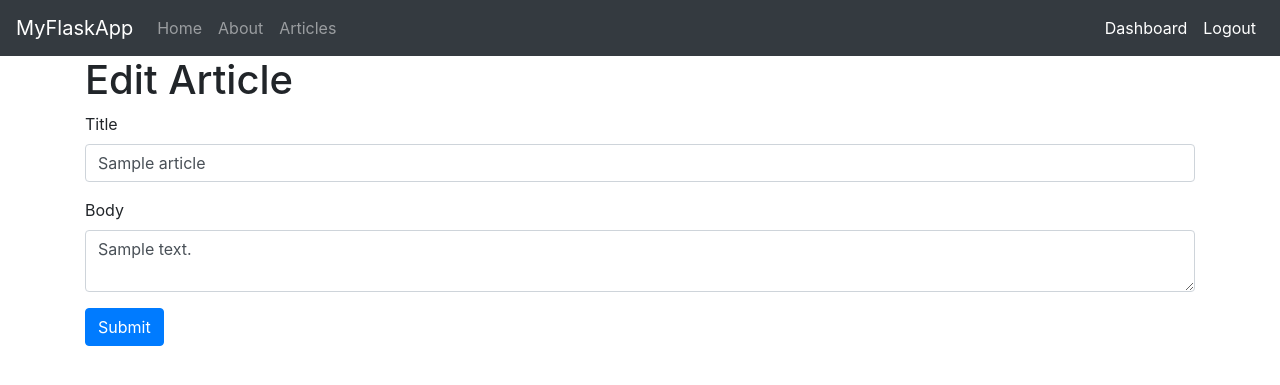
After one commit to rptorres22/Python, a Flask app: page /edit_article/1 in a window 1280 px wide. The commit adds this page. Shown: the top 385 px of the page. Run offline with Flask 2, Linux system fonts and the light colour scheme; the visitor is signed in with stand-in values (Sample User, id 1); tables that the repository leaves empty or names only in its code hold one stand-in row (values such as "Sample post"); some libraries are stand-ins or nearby versions.

Commit message:
adding crud

```diff
--- a/myflaskapp/app.py
+++ b/myflaskapp/app.py
@@ -228,6 +228,71 @@ def add_article():
 
 
 
+# Edit Article
+@app.route('/edit_article/<string:id>', methods=['GET', 'POST'])
+@is_logged_in
+def edit_article(id):
+    # Create cursor
+    cur = mysql.connection.cursor()
+
+    # Get article by id
+    result = cur.execute("SELECT * FROM articles WHERE id = %s", [id])
+
+    article = cur.fetchone()
+
+    # Get form
+    form = ArticleForm(request.form)
+
+    # Populate article form fields
+    form.title.data = article['title']
+    form.body.data = article['body']
+
+    if request.method == 'POST' and form.validate():
+        title = request.form['title']
+        body = request.form['body']
+
+        # Create Cursor
+        cur = mysql.connection.cursor()
+
+        # Execute
+        cur.execute("UPDATE articles SET title=%s, body=%s WHERE id = %s", (title, body, article['id']))
+
+        # Commit to DB
+        mysql.connection.commit()
+
+        # Close connection
+        cur.close()
+ # Commit to DB
+        mysql.connection.commit()
+
+        # Close connection
+        cur.close()
+
+    return render_template('edit_article.html', form=form)
+
+
+
+# Delete Article
+@app.route('/delete_article/<string:id>', methods=['POST'])
+@is_logged_in
+def delete_article(id):
+    # Create cursor
+    cur = mysql.connection.cursor()
+
+    # Execute
+    cur.execute("DELETE FROM articles WHERE id=%s", [id])
+
+    # Commit to DB
+    mysql.connection.commit()
+
+    # Close connection
+    cur.close()
+
+    flash('Article Deleted', 'success')
+
+    return redirect(url_for('dashboard'))
+
+
 
 if __name__ == '__main__':
     app.secret_key='secret123'
--- /dev/null
+++ b/myflaskapp/templates/edit_article.html
@@ -0,0 +1,15 @@
+{% extends 'layout.html' %}
+
+{% block body %}
+    <h1>Edit Article</h1>
+    {% from "includes/_formhelpers.html" import render_field %}
+    <form method="POST" action="">
+        <div class="form-group">
+            {{ render_field(form.title, class_="form-control") }}
+        </div>
+        <div class="form-group">
+            {{ render_field(form.body, class_="form-control", id="editor") }}
+        </div>
+        <p><input class="btn btn-primary" type="submit" value="Submit"></p>
+    </form>
+{% endblock %}
```
Also changed, not shown: myflaskapp/templates/dashboard.html (+6 -1 lines).
